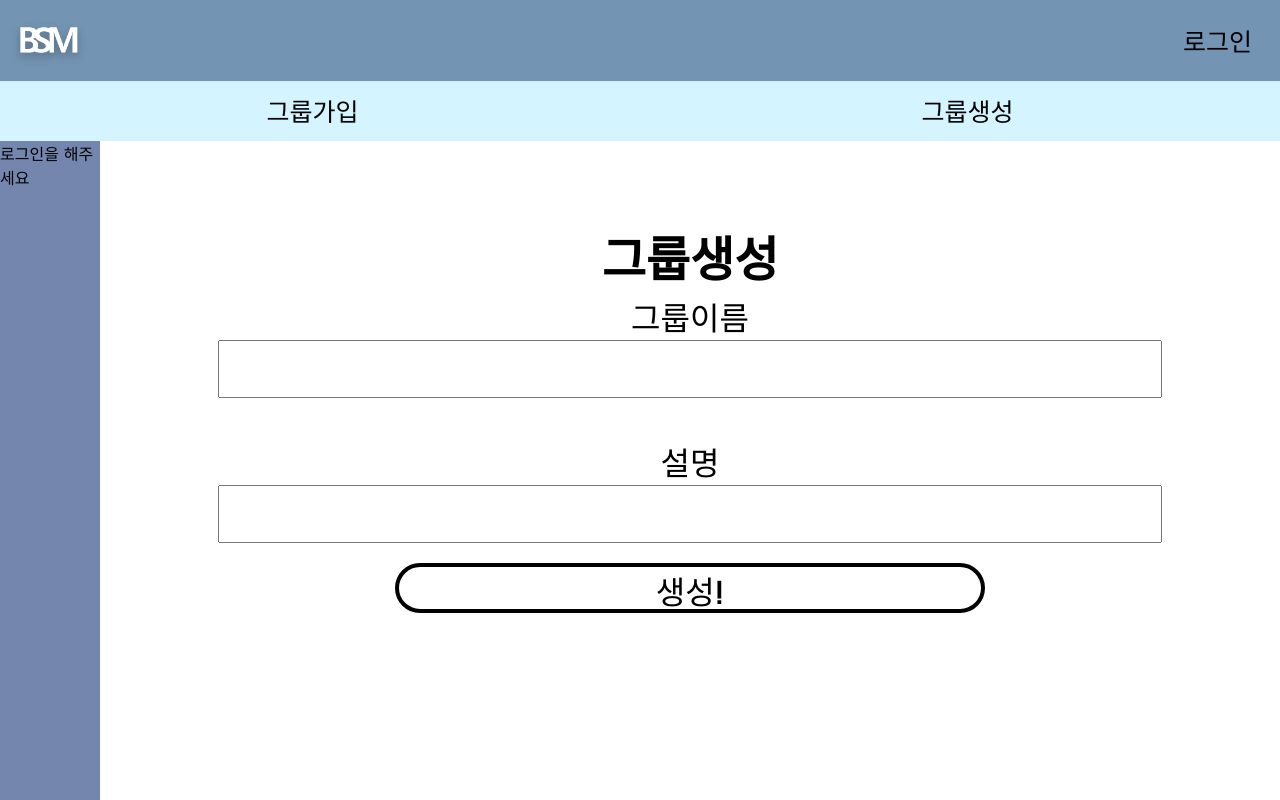
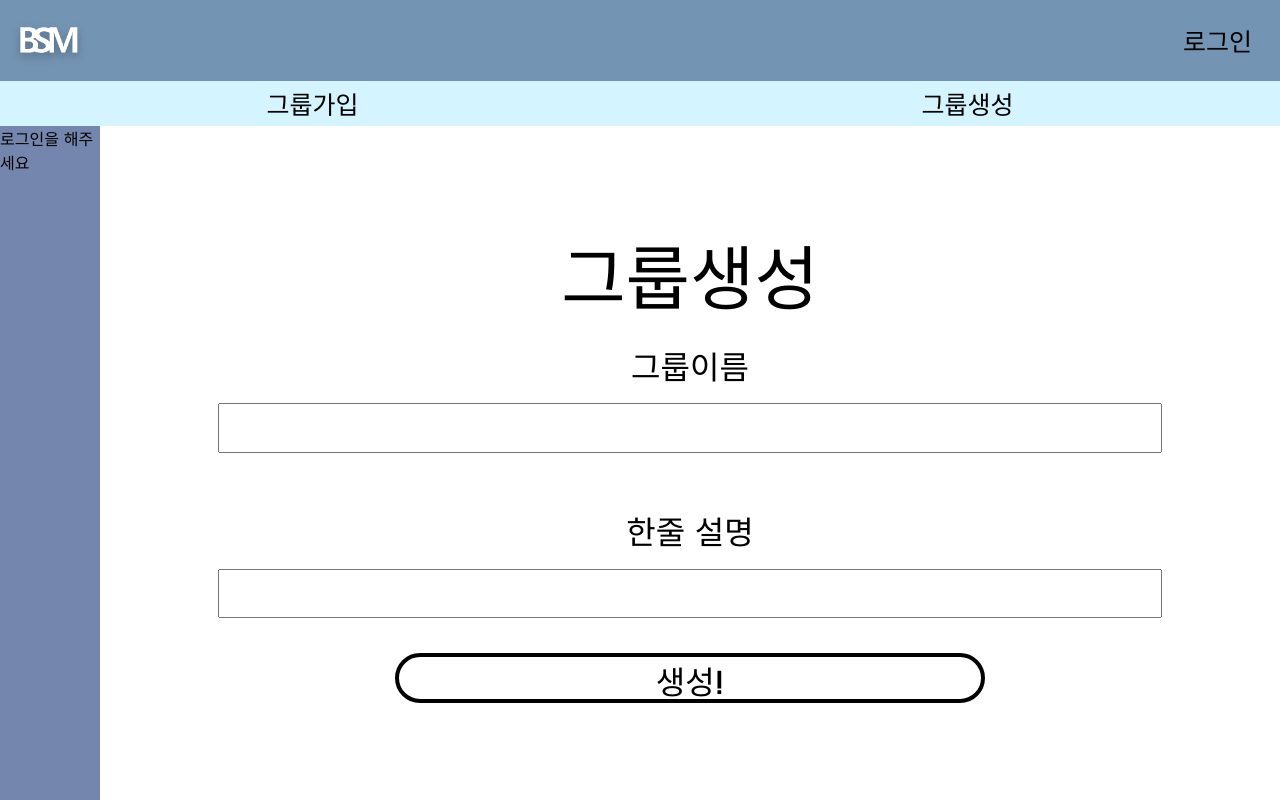
Before and after one commit to BSM-Speaker/BSM-Speaker-Frontend, a React (Create React App) app: page /MakeGroup in a window 1280 px wide. Built offline with nearby package versions, Linux system fonts and the light colour scheme.

Commit message:
add : write

```diff
--- a/src/App.css
+++ b/src/App.css
@@ -10,6 +10,6 @@
 
 .content {
   width: 100%;
-  height: calc(100% - 140.66px);
+  height: calc(100% - 125.66px);
   display: flex;
 }
--- a/src/App.js
+++ b/src/App.js
@@ -1,16 +1,16 @@
-import logo from './logo.svg';
 import './App.css';
 import Header from './component/Header';
 import Nav from './component/Nav';
 import StyledClubList from './component/ClubList'
 import { Outlet } from 'react-router-dom';
+import Clublist from './component/ClubList';
 function App() {
   return (
     <div className="App">
       <Header/>
       <Nav/>
       <div className='content'>
-        <StyledClubList />
+        <Clublist />
         <Outlet/>
       </div>
     </div>
--- a/src/component/ClubList.js
+++ b/src/component/ClubList.js
@@ -6,7 +6,6 @@ import { loginState, mgState } from "../state";
 import ClubListItem from "./ClubListItem";
 const StyledClubList = styled.div`
     width: 100px;
-    height: 100%;
     background: #7486AE;
     overflow: auto;
     &::-webkit-scrollbar {
--- a/src/component/ClubListItem.js
+++ b/src/component/ClubListItem.js
@@ -14,7 +14,7 @@ const StyledLi = styled.li`
     margin-top: 30px;
     display: flex;
     align-items: center;
-    background-color: greenyellow;
+    background-color: beige;
     border-radius: 50%;
 `
 function ClubListItem(props) {
--- a/src/component/Header.js
+++ b/src/component/Header.js
@@ -20,7 +20,7 @@ const Logo = styled.div `
     height: 28px;
     left: 30.28px;
     top: 27px;
-    background: url(./image/logo.png);
+    background: url(/image/logo.png);
     background-size: contain;
     background-repeat: no-repeat;
     filter: drop-shadow(0px 4px 4px rgba(0, 0, 0, 0.25));
@@ -41,7 +41,7 @@ const User = styled.div`
     width: 40px;
     height: 40px;
     margin-right: 20px;
-    background: url(./image/loginicon.png);
+    background: url(/image/loginicon.png);
     background-size: contain;
     background-repeat: no-repeat;
 `
--- a/src/component/Nav.js
+++ b/src/component/Nav.js
@@ -2,7 +2,7 @@ import styled from "styled-components";
 import { Link } from "react-router-dom";
 const StyledNav = styled.nav`
     width: 100%;
-    height: 60px;
+    height: 45px;
     background-color: #D4F4FF;
 `
 const StyledLi = styled.li`
--- a/src/component/PostList.js
+++ /dev/null
@@ -1,4 +0,0 @@
-function PostList() {
-    return <></>
-}
-export default PostList
--- a/src/component/PostListItem.js
+++ b/src/component/PostListItem.js
@@ -1,5 +1,20 @@
-function PostListItem() {
-    return <></>
+import styled from "styled-components";
+
+const Contain = styled.div`
+    height: 50px;
+    margin: 20px;
+    font-size: 40px;
+    text-align: center;
+    border-radius: 20px;
+    background-color: beige;
+    border: 2px solid grey;
+`
+function PostListItem(props) {
+    return (
+    <Contain>
+        {props.data.title}
+    </Contain>
+    )
 }
 
 export default PostListItem;
--- a/src/pages/InviteCode.js
+++ b/src/pages/InviteCode.js
@@ -2,14 +2,15 @@ import { useState } from "react";
 import styled, { StyledComponent } from "styled-components";
 import axios from "axios";
 import { useRecoilState } from "recoil";
-const StyledSection = styled.section`
+const Contain = styled.div`
     display: flex;
     flex-direction: column;
     align-items: center;
+    padding: 90px 0px;
+    justify-content: space-around;
     width: calc(100% - 100px);
-    height: calc(100% - 80px);
+    height: 100%;
     font-size: 2rem;
-    margin-top: 80px;
 `
 const InputBox = styled.input`
     width: 80%;
@@ -17,7 +18,6 @@ const InputBox = styled.input`
     font-size: 100px;
 `
 const Submit = styled.div`
-    margin-top: 20px;
     width: 50%;
     height: 50px;
     border-radius: 100px;
@@ -28,8 +28,8 @@ const Submit = styled.div`
 function InviteCode() {
     const [code, setCode] = useState("");
     return (
-        <StyledSection>
-            <h2>초대코드 입력</h2>
+        <Contain>
+            <div style={{"font-size":"70px"}}>초대코드 입력</div>
             <InputBox type="text" onChange={(e)=>{setCode(e.target.value)}}></InputBox>
             <br/>
             <Submit onClick={()=>{
@@ -43,7 +43,7 @@ function InviteCode() {
                     alert('잘못된코드입니다.')
                 })
             }}>전송</Submit>
-        </StyledSection>
+        </Contain>
     )
 }
 
--- a/src/pages/MakeGroup.js
+++ b/src/pages/MakeGroup.js
@@ -3,14 +3,15 @@ import { useState } from "react";
 import { useRecoilState } from "recoil";
 import styled, { StyledComponent } from "styled-components";
 import {mgState} from '../state'
-const StyledSection = styled.section`
+const Contain = styled.div`
     display: flex;
     flex-direction: column;
     align-items: center;
+    padding: 90px 0px;
+    justify-content: space-around;
     width: calc(100% - 100px);
-    height: calc(100% - 80px);
+    height: 100%;
     font-size: 2rem;
-    margin-top: 80px;
 `
 const InputBox = styled.input`
     width: 80%;
@@ -38,12 +39,12 @@ function MakeGroup() {
     const [des, setDes] = useState("");
     const [mg, setmg] = useRecoilState(mgState)
     return (
-        <StyledSection>
-            <h2>그룹생성</h2>
+        <Contain>
+            <div style={{"font-size":"70px"}}>그룹생성</div>
             그룹이름
             <InputBox type="text" onChange={(e)=>{setName(e.target.value)}}></InputBox>
             <br/>
-            설명
+            한줄 설명
             <InputBox type="text" onChange={(e)=>{setDes(e.target.value)}}></InputBox>
             <Submit onClick={()=>{
                 axios.post('/api/group',
@@ -54,7 +55,7 @@ function MakeGroup() {
                 .then(()=>{setmg(!mg)})
                 .catch(err=>{alert("그룹이름이 중복되었거나 올바르지 않습니다.")})
             }}>생성!</Submit>
-        </StyledSection>
+        </Contain>
     )
 }
 
--- a/src/pages/detail.js
+++ b/src/pages/detail.js
@@ -1,31 +1,75 @@
 import axios from "axios";
 import { useEffect, useState } from "react"
 import { useParams } from "react-router-dom"
-import PostList from "../component/PostList";
+import styled from "styled-components";
 import PostListItem from "../component/PostListItem";
+const Btn_write = styled.button`
+    border: 0px;
+    background-color: skyblue;
+    font-size: 20px;
+    width: 150px;
+    height: 50px;
+    border-radius: 10px;
+`
+const Contain = styled.div`
+    padding: 10px;
+    width: calc(100% - 100px);
+    height: 100%;
+    align-items: center;
+    display: flex;
+    flex-direction: column;
+`
 
+const Post = styled.div`
+    overflow: auto;
+    flex-direction: column;
+    width: 100%;
+    height: 100%;
+    &::-webkit-scrollbar {
+        display: none;
+    }
+`
 export function Detail() {
     const [post, setPost] = useState([])
+    const [title, setTitle] = useState("");
+    const [des, setDes] = useState("");
+    const [re, setRe] = useState(false);
     const { id } = useParams();
     useEffect(()=>{
         const resData = []
         axios.get(`/api/post/${id}`)
         .then((res)=>{
-            res.data.map((data)=>{
-                alert(data)
+            res.data.map((data, idx)=>{
+                resData.push(data)
             })
+            setPost(resData)
         })
         .catch((err)=>{
             console.log(err);
         })
-    })
+    },[re, id])
     return (
-        <PostList>
+        <Contain>
+        <Btn_write onClick={()=>{
+            axios.post('/api/post', {
+                "title": title,
+                "content": des,
+                "groupId": id
+            })
+            .then(()=>{setRe(!re)})
+            .catch(err=>{console.log(err)})
+        }}>글쓰기</Btn_write>
+        제목
+        <input onChange={(e)=>{setTitle(e.target.value)}}></input>
+        내용
+        <input onChange={(e)=>{setDes(e.target.value)}}></input>
+        <Post>
             {
             post.map((data)=>{
                 return <PostListItem data={data}/>
             })
             }
-        </PostList>
+        </Post>
+        </Contain>
     )
 }
```
